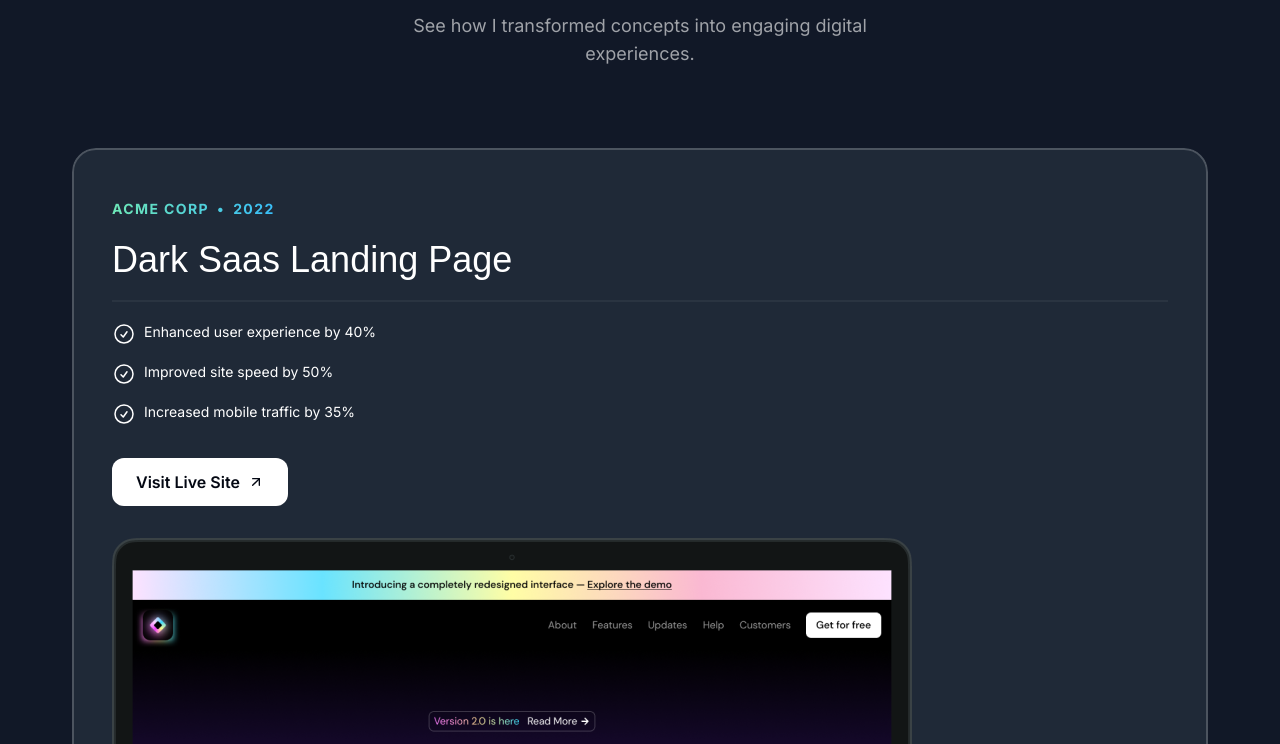
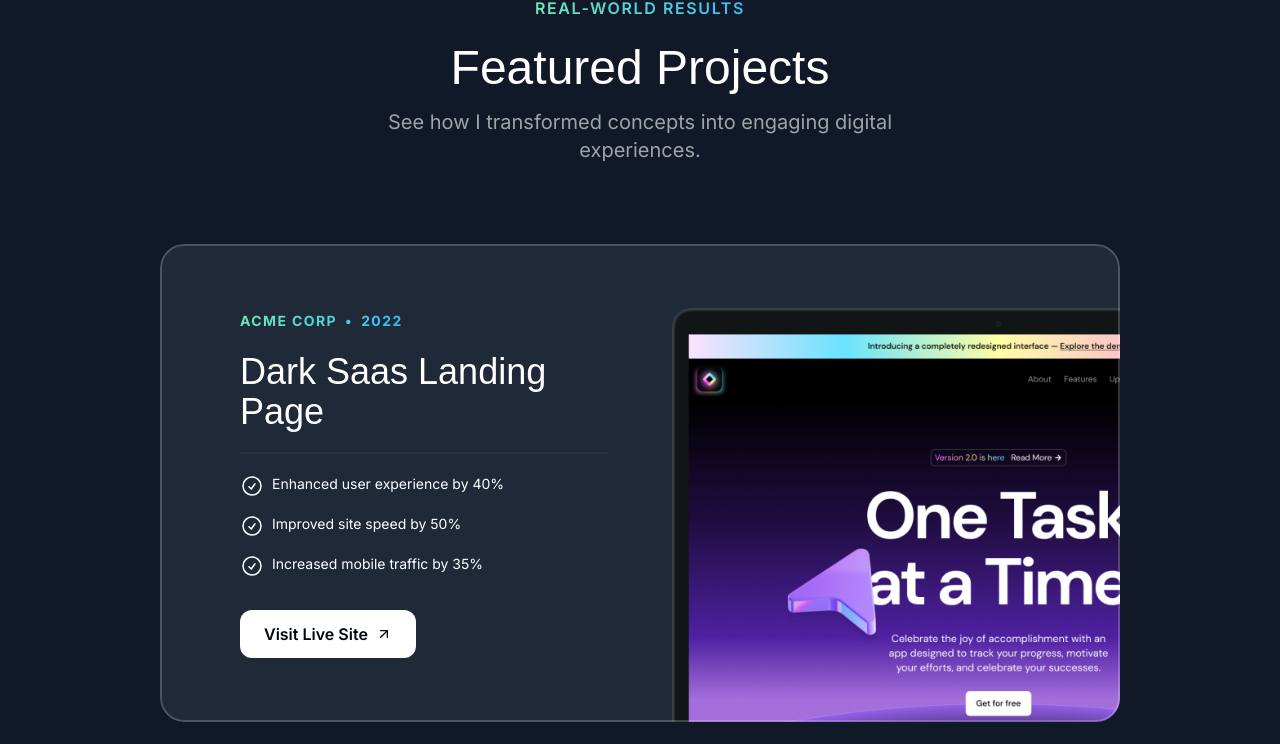
Before and after one commit to developerUmair/personal-portfolio, a Next.js app: page / in a window 1280 px wide. Shown: the part 1022-1766 px from the top of the page. Built offline with nearby package versions, Linux system fonts and the light colour scheme; a web font is replaced by a local one.

Commit message:
initialize tape section

```diff
--- a/src/app/globals.css
+++ b/src/app/globals.css
@@ -11,3 +11,9 @@
         @apply absolute inset-0  border-2 top-1/2 left-1/2 -translate-x-1/2 -translate-y-1/2 rounded-full border-emerald-300/5 shadow-[0_0_80px_inset] shadow-emerald-300/5
     }
 }
+
+@layer utilities {
+    .container {
+        @apply lg:max-w-5xl
+    }
+}
--- a/src/app/page.tsx
+++ b/src/app/page.tsx
@@ -1,6 +1,7 @@
 import { Header } from "@/sections/Header";
 import { HeroSection } from "@/sections/Hero";
 import { ProjectsSection } from "@/sections/Projects";
+import { TapeSection } from "@/sections/Tape";
 
 export default function Home() {
   return (
@@ -8,6 +9,7 @@ export default function Home() {
       <Header />
       <HeroSection />
       <ProjectsSection />
+      <TapeSection />
     </div>
   );
 }
--- a/src/sections/Projects.tsx
+++ b/src/sections/Projects.tsx
@@ -4,7 +4,7 @@ import aiStartupLandingPage from "@/assets/images/ai-startup-landing-page.png";
 import Image from "next/image";
 import CheckIcon from "@/assets/icons/check-circle.svg";
 import ArrowUpRightIcon from "@/assets/icons/arrow-up-right.svg";
-import grainImage from '@/assets/images/grain.jpg'
+import grainImage from "@/assets/images/grain.jpg";
 
 const portfolioProjects = [
   {
@@ -47,7 +47,7 @@ const portfolioProjects = [
 
 export const ProjectsSection = () => {
   return (
-    <section className="pb-16">
+    <section className="pb-16 lg:py-24">
       <div className="container">
         <div className="flex justify-center">
           <p className="uppercase font-semibold tracking-widest bg-gradient-to-r from-emerald-300 to-sky-400 text-transparent bg-clip-text text-center">
@@ -57,37 +57,56 @@ export const ProjectsSection = () => {
         <h2 className="font-serif text-3xl md:text-5xl text-center mt-6">
           Featured Projects
         </h2>
-        <p className="text-center md:text-lg text-white/60 mt-4 max-w-lg mx-auto">
+        <p className="text-center md:text-lg lg:text-xl text-white/60 mt-4 max-w-lg mx-auto">
           See how I transformed concepts into engaging digital experiences.
         </p>
         <div className="flex flex-col mt-10 md:mt-20 gap-20">
           {portfolioProjects.map((project) => (
             <div
               key={project.title}
-              className="bg-gray-800 rounded-3xl relative z-0 overflow-hidden after:z-10 after:content-[''] after:absolute after:inset-0 after:outline-2 after:outline after:-outline-offset-2 after:rounded-3xl after:outline-white/20 px-8 pt-8 md:px-10 md:pt-12 after:pointer-events-none"
+              className="bg-gray-800 rounded-3xl relative z-0 overflow-hidden after:z-10 after:content-[''] after:absolute after:inset-0 after:outline-2 after:outline after:-outline-offset-2 after:rounded-3xl after:outline-white/20 px-8 pt-8 md:px-10 md:pt-12 lg:pt-16 lg:px-20 after:pointer-events-none"
             >
-              <div className="absolute inset-0 -z-10 opacity-5" style={{backgroundImage: `url(${grainImage})`}}></div>
+              <div
+                className="absolute inset-0 -z-10 opacity-5"
+                style={{ backgroundImage: `url(${grainImage})` }}
+              ></div>
+              <div className="lg:grid lg:grid-cols-2 lg:gap-16">
+                <div className="lg:pb-16">
                   <div className="bg-gradient-to-r from-emerald-300 to-sky-400 inline-flex gap-2 font-bold uppercase tracking-widest text-sm text-transparent bg-clip-text">
                     <span>{project.company}</span>
                     <span>&bull;</span>
                     <span>{project.year}</span>
                   </div>
-              <h3 className="font-serif text-2xl mt-2 md:text-4xl md:mt-5">{project.title}</h3>
+                  <h3 className="font-serif text-2xl mt-2 md:text-4xl md:mt-5">
+                    {project.title}
+                  </h3>
                   <hr className="border-t-2 border-white/5 mt-4 md:mt-5" />
                   <ul className="flex flex-col gap-4 mt-4 md:mt-5">
                     {project.results.map((result) => (
-                  <li key={result.title} className="flex gap-2 text-sm md:text-basetext-white/50">
+                      <li
+                        key={result.title}
+                        className="flex gap-2 text-sm md:text-basetext-white/50"
+                      >
                         <CheckIcon className="size-5 md:size-6" />
                         <span>{result.title}</span>
                       </li>
                     ))}
                   </ul>
                   <a href={project.link}>
-                <button className="bg-white text-gray-950 w-full md:w-auto px-6 h-12 rounded-xl font-semibold inline-flex justify-center items-center gap-2 mt-8"><span>Visit Live Site</span>
+                    <button className="bg-white text-gray-950 w-full md:w-auto px-6 h-12 rounded-xl font-semibold inline-flex justify-center items-center gap-2 mt-8">
+                      <span>Visit Live Site</span>
                       <ArrowUpRightIcon className="size-4" />
                     </button>
                   </a>
-              <Image src={project.image} alt={project.title} className="mt-8 -mb-2 md:-mb-0" />
+                </div>
+                <div className="relative">
+                  <Image
+                    src={project.image}
+                    alt={project.title}
+                    className="mt-8 -mb-2 md:-mb-0 lg:mt-0 lg:absolute lg:h-full lg:w-auto lg:max-w-none"
+                  />
+                </div>{" "}
+              </div>
             </div>
           ))}
         </div>
--- a/src/sections/Tape.tsx
+++ b/src/sections/Tape.tsx
@@ -1,3 +1,27 @@
+import StarIcon from "@/assets/icons/star.svg";
+
+const words = [
+  "Performant",
+  "Accessible",
+  "Secure",
+  "Interactive",
+  "Scalable",
+  "User Friendly",
+  "Maintainable",
+  "Search Optimized",
+  "Usable",
+  "Reliable",
+];
+
 export const TapeSection = () => {
-  return <div>Tape Section</div>;
+  return (
+    <div className="flex items-center overflow-scroll">
+      {words.map((word) => (
+        <div key={word} className="flex items-center gap-x-3">
+          <span>{word}</span>
+          <StarIcon />
+        </div>
+      ))}
+    </div>
+  );
 };
```
Lines whose indentation alone changed are shown as unchanged.
